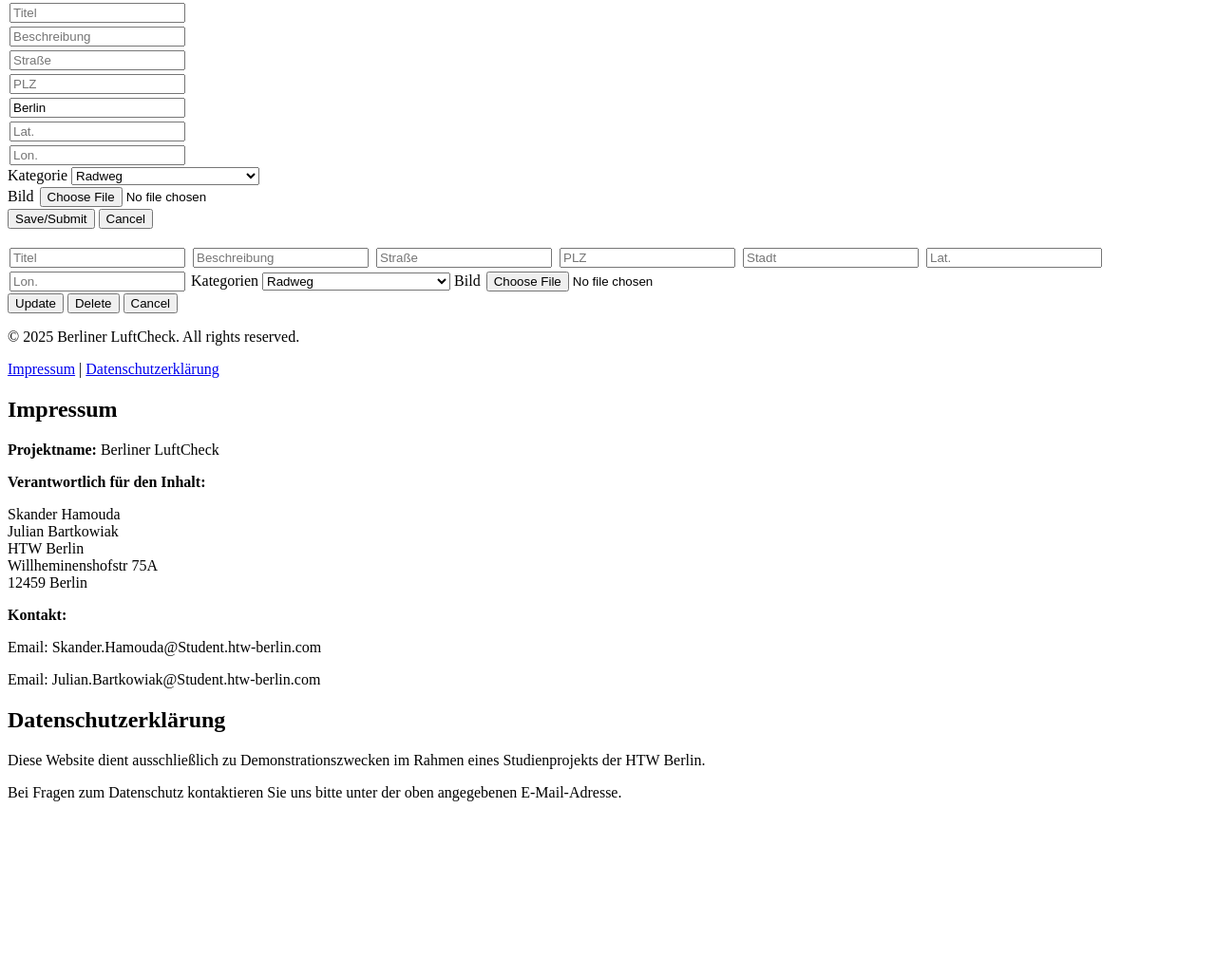
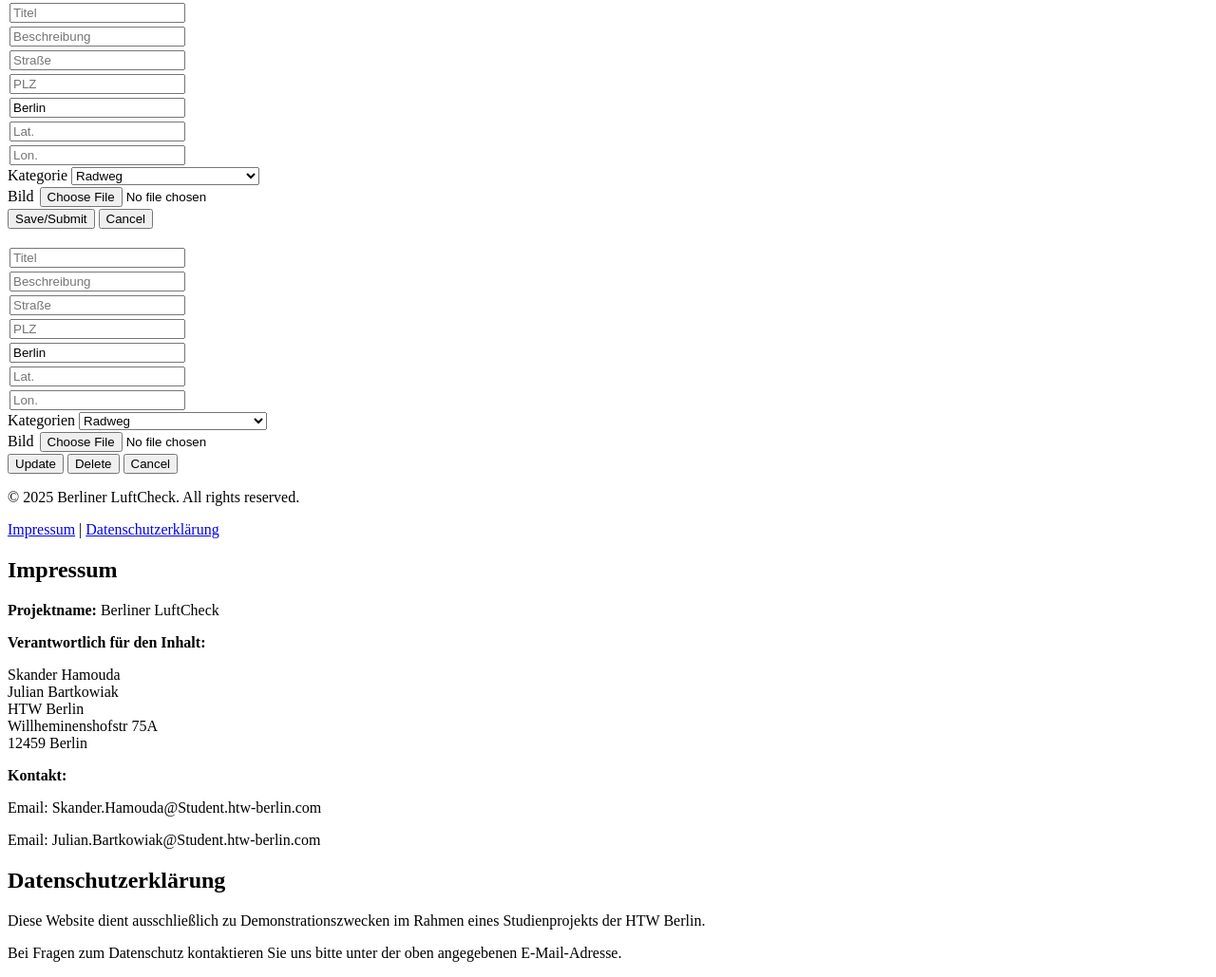
Before and after one commit to skand3r/Berliner-LuftCheck, a plain HTML site: page src/index.html in a window 1280 px wide. Shown: the part 3256-4285 px from the top of the page at 95% size. Before the commit the page ends 4116 px from the top, so only its background shows below. Drawn offline with Linux system fonts and the light colour scheme.

Commit message:
added breaks inside the update section

```diff
--- a/src/index.html
+++ b/src/index.html
@@ -94,12 +94,19 @@
     <section id="Update_Section">
         <form action="">
             <input type="text" placeholder="Titel">
+            <br>
             <input type="text" placeholder="Beschreibung">
+            <br>
             <input type="text" placeholder="Straße">
+            <br>
             <input type="text" placeholder="PLZ">
-            <input type="text" placeholder="Stadt">
+            <br>
+            <input type="text" placeholder="Stadt" value="Berlin" required readonly>
+            <br>
             <input type="text" placeholder="Lat.">
+            <br>
             <input type="text" placeholder="Lon.">
+            <br>
             <Label for="category">Kategorien</Label>
             <select name="category">
                 <option value="radweg">Radweg</option>
@@ -110,6 +117,7 @@
                 <option value="transport_sharing">Sharing von Transportmitteln</option>
                 <option value="luftverschmutzung">Luftverschmutzung</option>
             </select>
+            <br>
             <label for="add_image">Bild</label>
             <input type="file" id="add_image" accept="image/*">
             <br>
```
